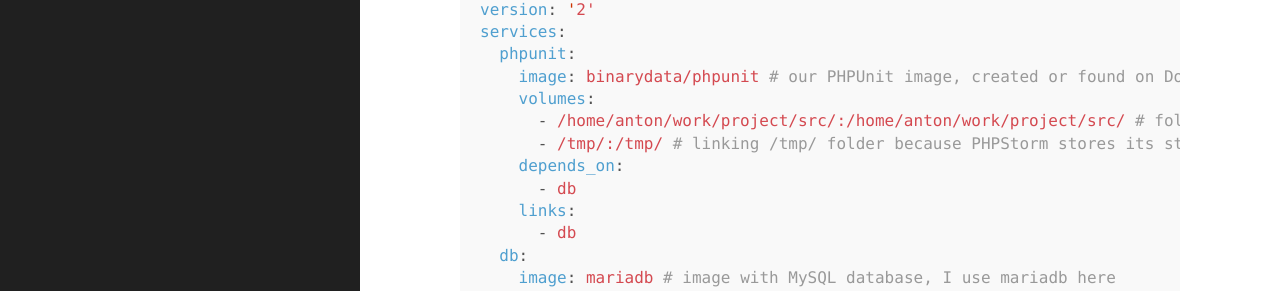
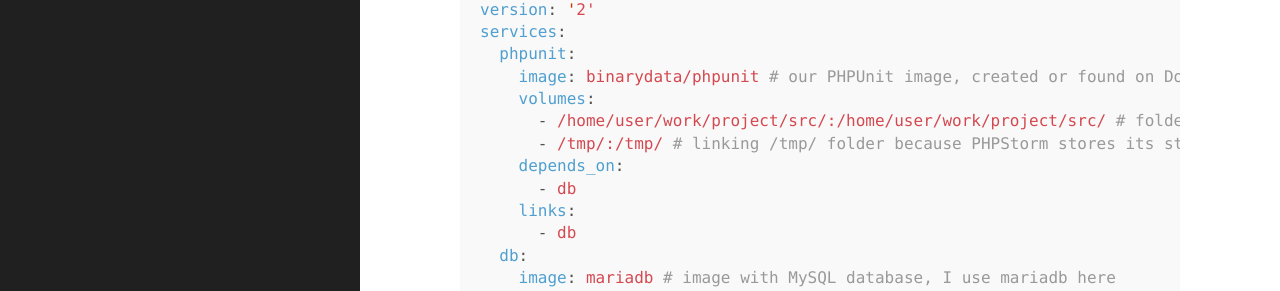
Before and after one commit to binary-data/binary-data.github.io, a Jekyll site: the page built from _posts/2016-06-14-running-integration-tests-phpstorm-phpunit-docker.md, in a window 1280 px wide and 900 px high, scrolled down 950 px. Shown: the part 149-440 px from the top of the window. Built offline with Jekyll 4.4.1, drawn with Linux system fonts in a browser that asks for light colours; comment, search, counter and statistics services are not loaded.

Commit message:
Changed path

```diff
--- a/_posts/2016-06-14-running-integration-tests-phpstorm-phpunit-docker.md
+++ b/_posts/2016-06-14-running-integration-tests-phpstorm-phpunit-docker.md
@@ -29,7 +29,7 @@ services:
   phpunit:
     image: binarydata/phpunit # our PHPUnit image, created or found on Docker Hub
     volumes:
-      - /home/anton/work/project/src/:/home/anton/work/project/src/ # folder where project resides
+      - /home/user/work/project/src/:/home/user/work/project/src/ # folder where project resides
       - /tmp/:/tmp/ # linking /tmp/ folder because PHPStorm stores its stuff there
     depends_on:
       - db
```
